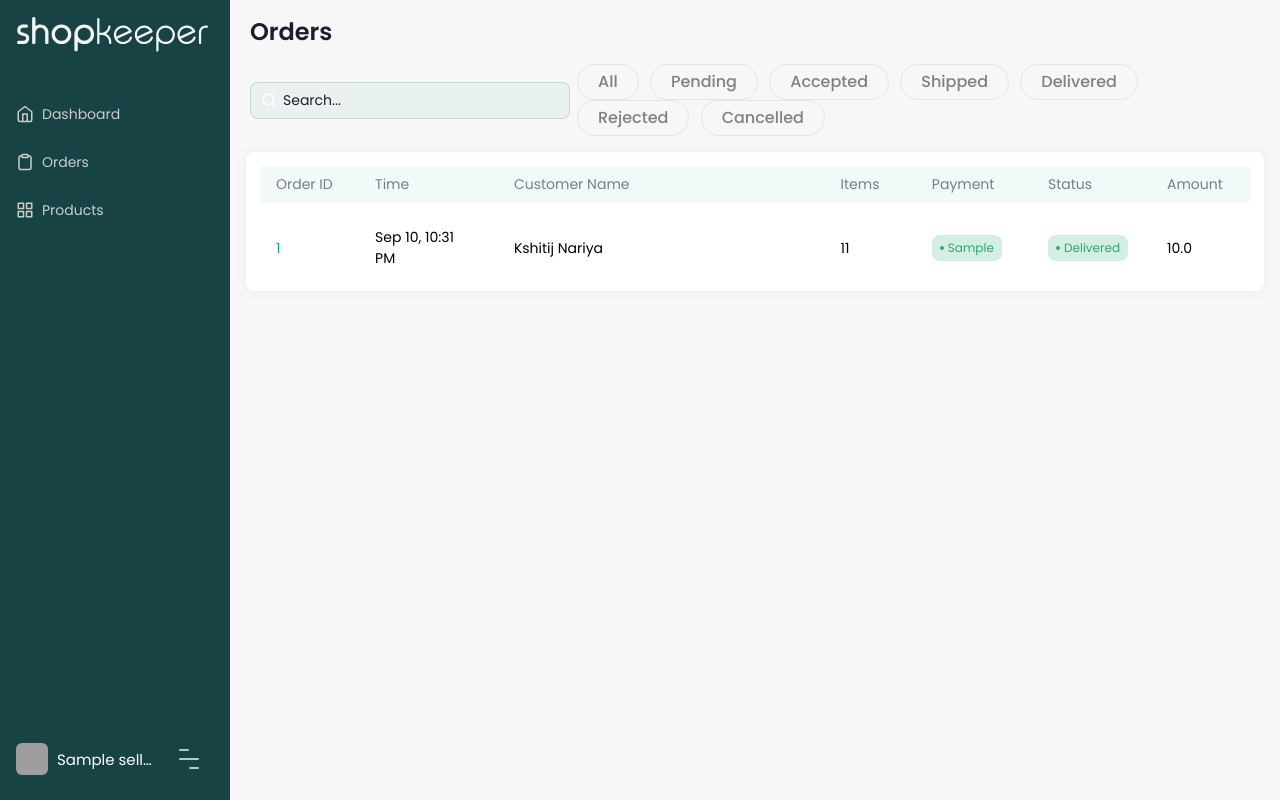
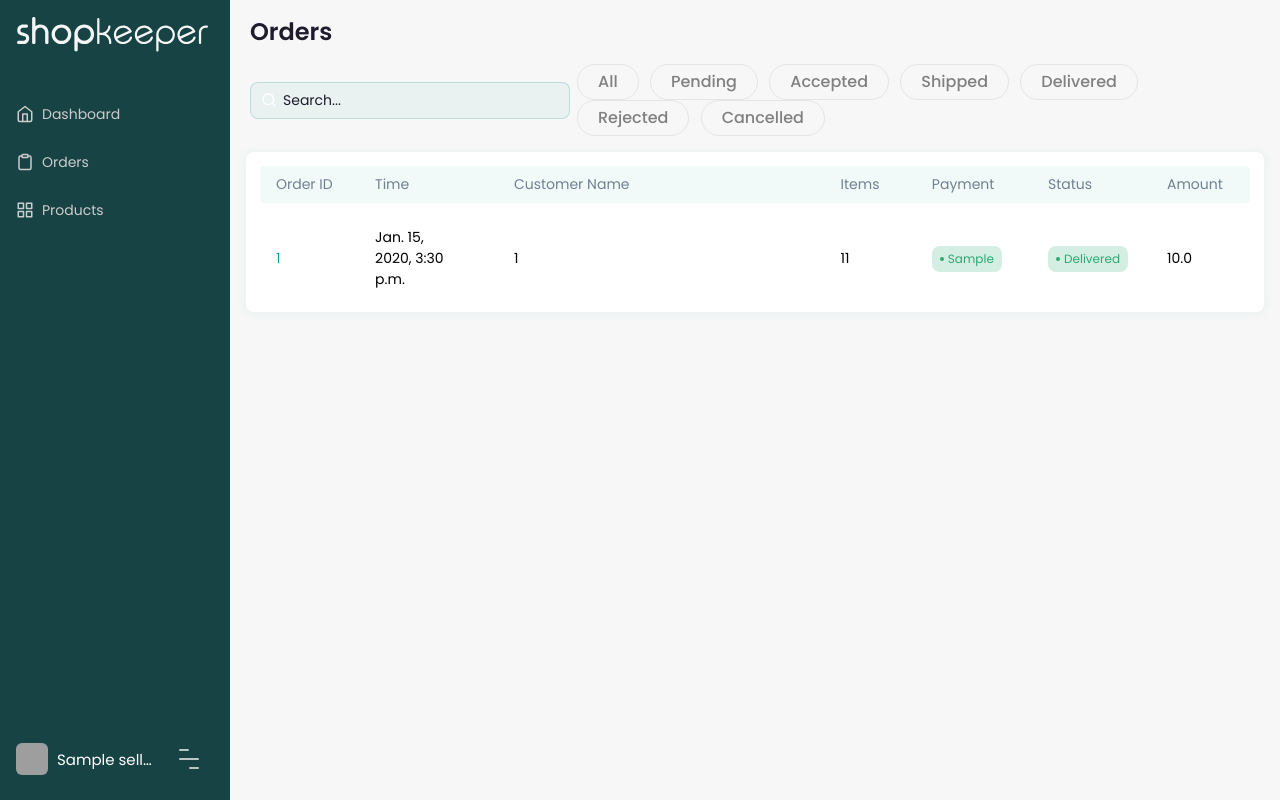
Before and after one commit to uttampagda/keeper, a Django app: template templates/seller/orderview.html in a window 1280 px wide. Run offline with Django 3.2, Linux system fonts and the light colour scheme; tables that the repository leaves empty hold one stand-in row (values such as "Sample post"); the template is opened without the code that fills it: values that come from a table or form of the project are taken from there, most other values are stand-ins (such as "Sample title", 1, 10 or a date in 2020); some libraries are stand-ins or nearby versions; grey boxes are pictures that could not be loaded.

Commit message:
customer update

```diff
--- a/templates/seller/orderview.html
+++ b/templates/seller/orderview.html
@@ -34,9 +34,9 @@
             <div class="list-container-main">
                 {% for order in accepted_orders %}
               <div class="products-row order-arrange">
-                  <div class="orders-cell order-id">{{ oder.id }}</div>
-                  <div class="orders-cell time"><span class="cell-label">Time:</span>Sep 10, 10:31 PM</div>
-                  <div class="orders-cell cusname"><span class="cell-label">{{ order.customer_id }}</span>Kshitij Nariya</div>
+                  <div class="orders-cell order-id">{{ order.id }}</div>
+                  <div class="orders-cell time"><span class="cell-label">Time:</span>{{ order.created_date }}</div>
+                  <div class="orders-cell cusname"><span class="cell-label">{{ order.customer_id }}</span>{{ order.customer_id }}</div>
                   <div class="orders-cell items"><span class="cell-label">Items:</span>11</div>
                   <div class="orders-cell payment-cell">
                     <span class="cell-label">Payment:</span>
```
